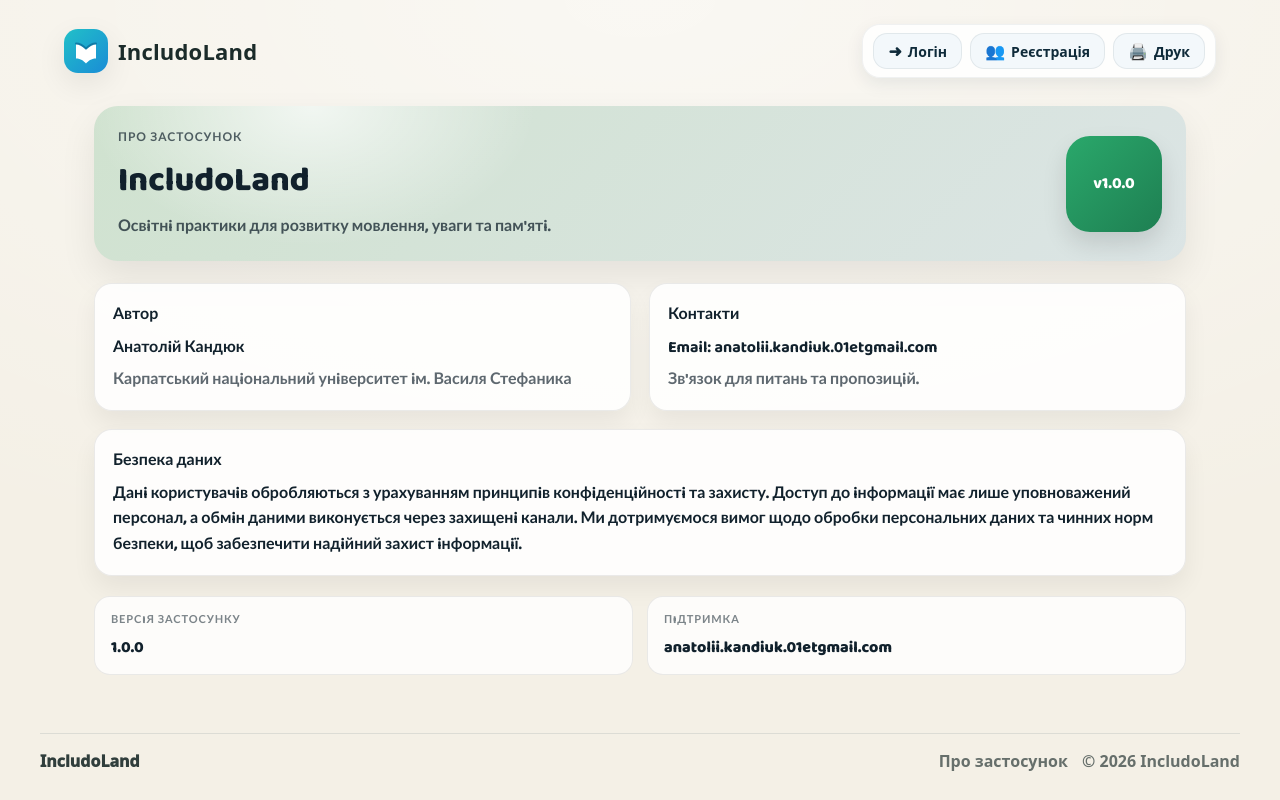
After one commit to anatolii-kandiuk/IncludoLandApp, a Django app: page /about/ in a window 1280 px wide. The commit adds this page. Run offline with Django 4.2, Linux system fonts and the light colour scheme; parts of the project's set-up code (start-up, migrations or seed data) failed here and were passed over.

Commit message:
feat: add about page and link in footer for application information

```diff
--- a/includoland/urls.py
+++ b/includoland/urls.py
@@ -26,6 +26,7 @@ from .views import (
     learn_numbers,
     learn_numbers_print,
     stories_library,
+    about_app,
 )
 
 urlpatterns = [
@@ -51,6 +52,7 @@ urlpatterns = [
     path('learn/colors/print/', learn_colors_print, name='learn_colors_print'),
     path('learn/coloring/', learn_coloring, name='learn_coloring'),
     path('learn/coloring/print/', learn_coloring_print, name='learn_coloring_print'),
+    path('about/', about_app, name='about_app'),
     # /rewards/ handled by accounts.urls (auth-gated)
 ]
 
--- a/includoland/views.py
+++ b/includoland/views.py
@@ -74,6 +74,10 @@ def home(request):
         'specialist_activities': _active_specialist_activities(request),
     }
     return render(request, 'home.html', context)
+
+
+def about_app(request):
+    return render(request, 'about.html')
 
 
 @ensure_csrf_cookie
--- /dev/null
+++ b/static/css/about.css
@@ -0,0 +1,147 @@
+:root {
+    --about-ink: #11212c;
+    --about-mint: #2aa86b;
+    --about-sand: #f4efe5;
+}
+
+.page--about {
+    max-width: 1140px;
+    margin: 0 auto;
+    padding: 28px 24px 40px;
+    font-family: "Baloo 2", "Trebuchet MS", sans-serif;
+    color: var(--about-ink);
+}
+
+.about-hero {
+    display: grid;
+    grid-template-columns: 1fr auto;
+    align-items: center;
+    gap: 20px;
+    padding: 22px 24px;
+    border-radius: 24px;
+    background: radial-gradient(320px 200px at 20% 0%, rgba(255, 255, 255, 0.7), transparent 70%),
+        linear-gradient(135deg, rgba(42, 168, 107, 0.18), rgba(43, 151, 229, 0.12)),
+        var(--about-sand);
+    box-shadow: 0 16px 36px rgba(0, 0, 0, 0.08);
+}
+
+.about-hero__tag {
+    margin: 0 0 6px;
+    font-weight: 800;
+    letter-spacing: 0.08em;
+    text-transform: uppercase;
+    font-size: 12px;
+    color: rgba(17, 33, 44, 0.7);
+}
+
+.about-hero__title {
+    margin: 0;
+    font-size: 34px;
+    font-weight: 800;
+}
+
+.about-hero__subtitle {
+    margin: 6px 0 0;
+    font-weight: 700;
+    color: rgba(17, 33, 44, 0.75);
+}
+
+.about-hero__badge {
+    min-width: 96px;
+    height: 96px;
+    border-radius: 24px;
+    display: grid;
+    place-items: center;
+    background: linear-gradient(135deg, #2aa86b, #1e7f52);
+    color: #fff;
+    font-weight: 800;
+    font-size: 16px;
+    box-shadow: 0 12px 24px rgba(0, 0, 0, 0.12);
+}
+
+.about-grid {
+    margin-top: 22px;
+    display: grid;
+    grid-template-columns: repeat(2, minmax(0, 1fr));
+    gap: 18px;
+}
+
+.about-card {
+    background: rgba(255, 255, 255, 0.85);
+    border-radius: 18px;
+    padding: 18px;
+    border: 1px solid rgba(0, 0, 0, 0.08);
+    box-shadow: 0 12px 24px rgba(0, 0, 0, 0.06);
+}
+
+.about-card--wide {
+    grid-column: 1 / -1;
+}
+
+.about-card__title {
+    margin: 0 0 8px;
+    font-size: 16px;
+    font-weight: 800;
+}
+
+.about-card__text {
+    margin: 0;
+    font-weight: 700;
+    line-height: 1.6;
+}
+
+.about-card__meta {
+    margin: 6px 0 0;
+    font-weight: 700;
+    color: rgba(17, 33, 44, 0.68);
+}
+
+.about-details {
+    margin-top: 20px;
+    display: grid;
+    grid-template-columns: repeat(2, minmax(0, 1fr));
+    gap: 14px;
+}
+
+.about-details__item {
+    display: flex;
+    flex-direction: column;
+    gap: 6px;
+    background: rgba(255, 255, 255, 0.8);
+    border-radius: 16px;
+    padding: 14px 16px;
+    border: 1px solid rgba(0, 0, 0, 0.08);
+    font-weight: 800;
+}
+
+.about-details__label {
+    text-transform: uppercase;
+    letter-spacing: 0.08em;
+    font-size: 11px;
+    color: rgba(17, 33, 44, 0.55);
+}
+
+.about-details__value {
+    font-size: 16px;
+}
+
+@media (max-width: 900px) {
+    .about-hero {
+        grid-template-columns: 1fr;
+        text-align: left;
+    }
+
+    .about-hero__badge {
+        width: 100%;
+        height: auto;
+        padding: 12px 0;
+    }
+
+    .about-grid {
+        grid-template-columns: 1fr;
+    }
+
+    .about-details {
+        grid-template-columns: 1fr;
+    }
+}
--- a/static/css/responsive.css
+++ b/static/css/responsive.css
@@ -132,3 +132,14 @@ input[type="range"] {
     font-weight: 800;
     opacity: .65;
 }
+
+.site-footer__link {
+    color: inherit;
+    text-decoration: none;
+    font-weight: 900;
+    margin-right: 10px;
+}
+
+.site-footer__link:hover {
+    text-decoration: underline;
+}
--- /dev/null
+++ b/templates/about.html
@@ -0,0 +1,71 @@
+{% load static %}
+<!doctype html>
+<html lang="uk">
+
+<head>
+    <meta charset="utf-8" />
+    <meta name="viewport" content="width=device-width,initial-scale=1" />
+    <title>Про застосунок — IncludoLand</title>
+    <link rel="preconnect" href="https://fonts.googleapis.com">
+    <link rel="preconnect" href="https://fonts.gstatic.com" crossorigin>
+    <link href="https://fonts.googleapis.com/css2?family=Baloo+2:wght@600;700;800&display=swap" rel="stylesheet">
+    <link rel="stylesheet" href="{% static 'css/home.css' %}">
+    <link rel="stylesheet" href="{% static 'css/about.css' %}">
+    <link rel="stylesheet" href="{% static 'css/responsive.css' %}">
+</head>
+
+<body>
+    {% include 'includes/header.html' %}
+
+    <main class="page page--about">
+        <header class="about-hero">
+            <div class="about-hero__text">
+                <p class="about-hero__tag">Про застосунок</p>
+                <h1 class="about-hero__title">IncludoLand</h1>
+                <p class="about-hero__subtitle">Освiтнi практики для розвитку мовлення, уваги та пам'ятi.</p>
+            </div>
+            <div class="about-hero__badge" aria-hidden="true">
+                <span class="about-hero__badge-text">v1.0.0</span>
+            </div>
+        </header>
+
+        <section class="about-grid">
+            <article class="about-card">
+                <h2 class="about-card__title">Автор</h2>
+                <p class="about-card__text">Анатолiй Кандюк</p>
+                <p class="about-card__meta">Карпатський нацiональний унiверситет iм. Василя Стефаника</p>
+            </article>
+
+            <article class="about-card">
+                <h2 class="about-card__title">Контакти</h2>
+                <p class="about-card__text">Email: anatolii.kandiuk.01etgmail.com</p>
+                <p class="about-card__meta">Зв'язок для питань та пропозицiй.</p>
+            </article>
+
+            <article class="about-card about-card--wide">
+                <h2 class="about-card__title">Безпека даних</h2>
+                <p class="about-card__text">
+                    Данi користувачiв обробляються з урахуванням принципiв конфiденцiйностi та захисту.
+                    Доступ до iнформацiї має лише уповноважений персонал, а обмiн даними виконується через
+                    захищенi канали. Ми дотримуємося вимог щодо обробки персональних даних та чинних норм
+                    безпеки, щоб забезпечити надiйний захист iнформацiї.
+                </p>
+            </article>
+        </section>
+
+        <section class="about-details">
+            <div class="about-details__item">
+                <span class="about-details__label">Версiя застосунку</span>
+                <span class="about-details__value">1.0.0</span>
+            </div>
+            <div class="about-details__item">
+                <span class="about-details__label">Пiдтримка</span>
+                <span class="about-details__value">anatolii.kandiuk.01etgmail.com</span>
+            </div>
+        </section>
+    </main>
+
+    {% include 'includes/footer.html' %}
+</body>
+
+</html>
--- a/templates/includes/footer.html
+++ b/templates/includes/footer.html
@@ -2,7 +2,10 @@
 <footer class="site-footer" role="contentinfo">
     <div class="site-footer__inner">
         <div class="site-footer__brand">IncludoLand</div>
-        <div class="site-footer__meta">© {% now "Y" %} IncludoLand</div>
+        <div class="site-footer__meta">
+            <a class="site-footer__link" href="{% url 'about_app' %}">Про застосунок</a>
+            <span>© {% now "Y" %} IncludoLand</span>
+        </div>
     </div>
 </footer>
 
```
